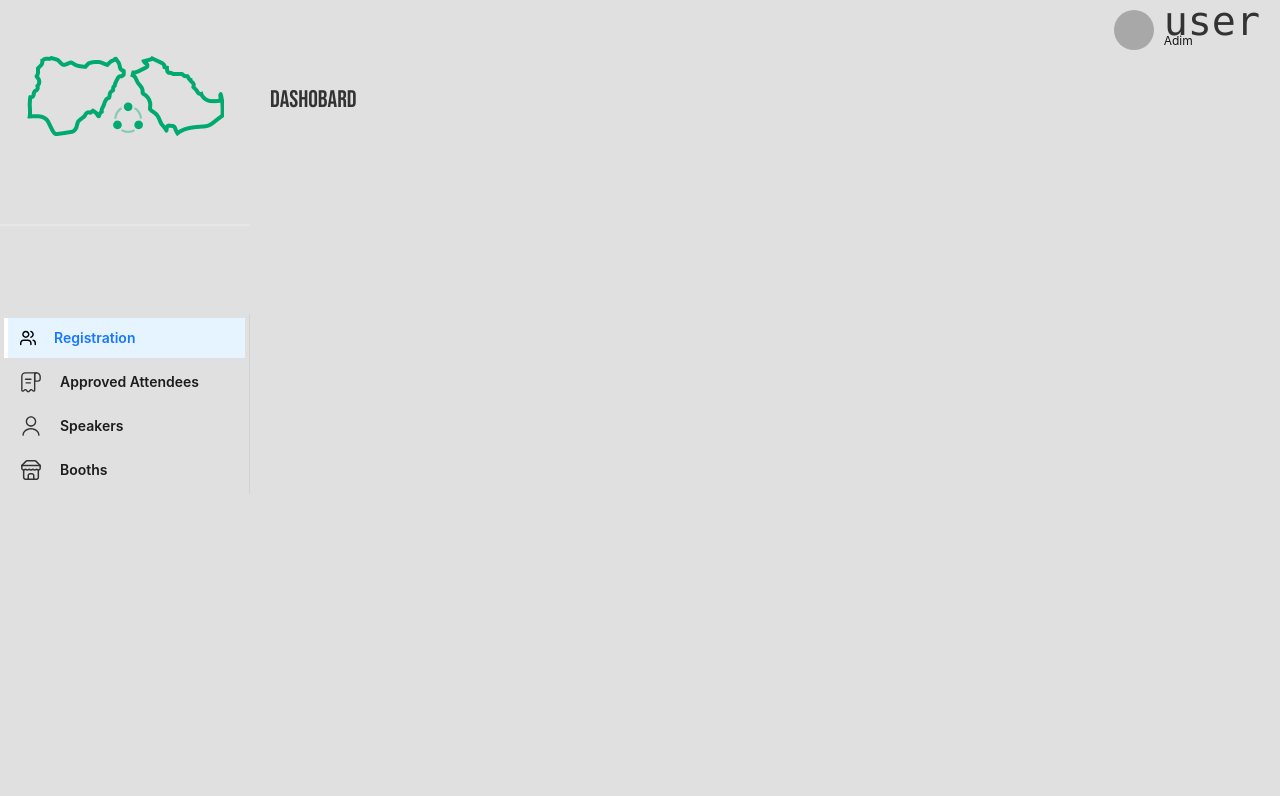
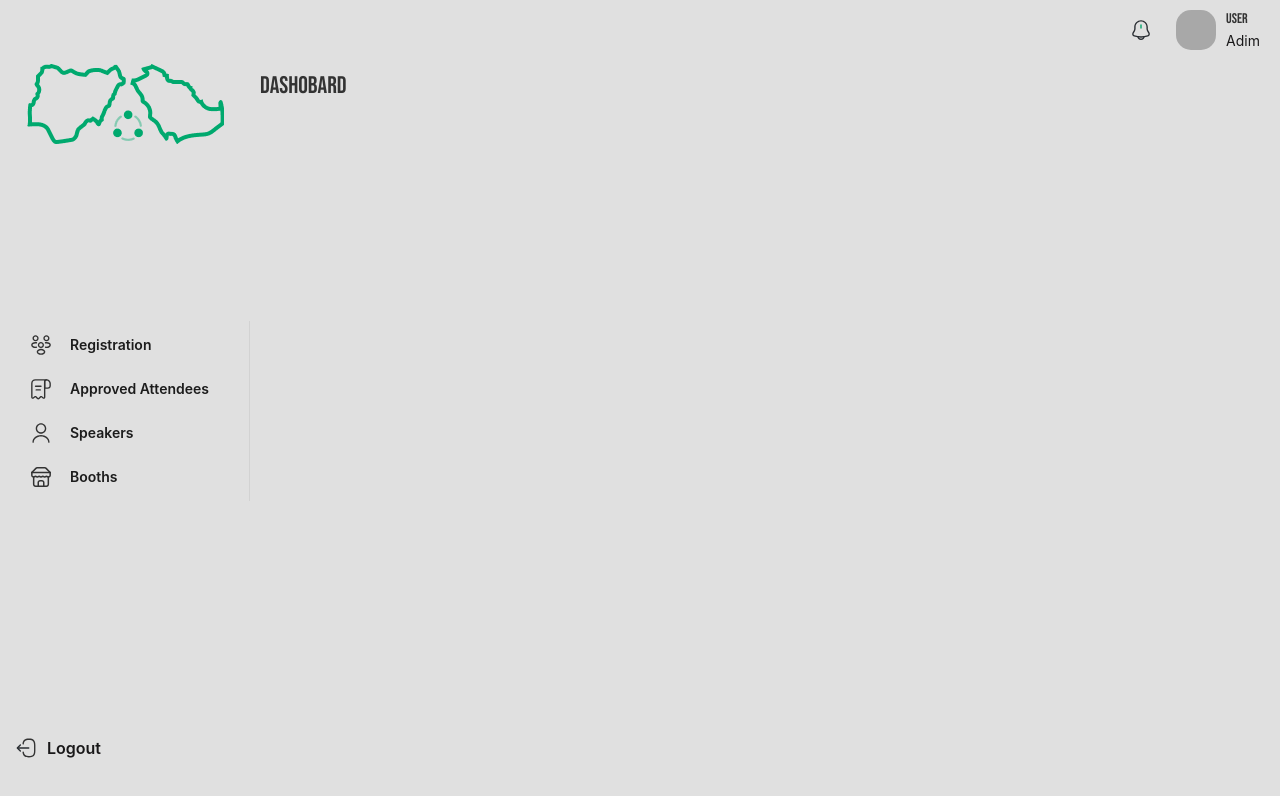
Before and after one commit to Mestareddy/saudi-delegation, a Next.js app: page /app/dashboard in a window 1280 px wide. Shown: the top 796 px of the page. Built offline with nearby package versions, Linux system fonts and the light colour scheme.

Commit message:
feat: implemented admin layout section

```diff
--- a/src/components/private/header/index.tsx
+++ b/src/components/private/header/index.tsx
@@ -1,45 +1,54 @@
 import React from "react";
-import { Dropdown, MenuProps, Avatar, Layout, } from "antd";
+import { Dropdown, MenuProps, Avatar, Layout } from "antd";
 import { Heading, Paragraph } from "@/components/common";
+import { LogoutIcon, NotificationIcon, UserIcon } from "@/components/icons";
 
 const { Header } = Layout;
 
 const AppHeader: React.FunctionComponent = () => {
-
   const items: MenuProps["items"] = [
     {
       key: "1",
       icon: (
-        <span className="">
-
+        <span>
+          <UserIcon />
         </span>
       ),
-      label: "View Profile",
+      label: <Paragraph className="font-semibold">View Profile</Paragraph>,
     },
     {
       key: "2",
       icon: (
-        <span className="">
-
+        <span>
+          <LogoutIcon />
         </span>
       ),
-      label: "Logout",
+      label: <Paragraph className="font-semibold">Logout</Paragraph>,
     },
   ];
   return (
-    <Header className="bg-gray-70 py-4 px-5 flex w-full justify-between items-center">
+    <Header className="!bg-gray-70 py-2.5 px-2.5 flex w-full justify-between items-center">
       <div />
       <div className="gap-x-2.5 flex items-center">
+        <div className="p-3.5">
+          <NotificationIcon />
+        </div>
         <Dropdown menu={{ items }} placement="bottom" className="flex h-auto">
           <div className="cursor-pointer flex items-center">
             <Avatar
               size={40}
+              style={{
+                borderRadius: 15,
+              }}
             />
-            <div className="ml-2.5 flex flex-col">
-              <Heading type="h2" className="text-sm  font-mono mb-0.5">
+            <div className="flex flex-col px-2.5">
+              <Heading
+                type="btn"
+                className="text-sm  font-medium font-robot mb-0.5"
+              >
                 user
               </Heading>
-              <Paragraph className="font-normal !text-xs !text-gray-mist-body">
+              <Paragraph className="font-normal !text-sm !text-gray-80">
                 Adim
               </Paragraph>
             </div>
--- a/src/components/private/layout/index.tsx
+++ b/src/components/private/layout/index.tsx
@@ -17,9 +17,9 @@ function Layout({ children, user }: Props) {
     <AntLayout className="!bg-gray-70">
       <div className="h-screen flex w-full">
         <SideNav role={user?.["role.name"] as UserPreDefinedRole} />
-        <AntLayout className="flex flex-col bg-gray-70 h-screen overflow-y-scroll w-full">
+        <AntLayout className="flex flex-col !bg-gray-70 h-screen overflow-y-scroll w-full">
           <AppHeader />
-          <Content className="w-full px-5 pt-6">{children}</Content>
+          <Content className="w-full p-2.5">{children}</Content>
         </AntLayout>
       </div>
     </AntLayout>
--- a/src/components/private/sidenav/helper.tsx
+++ b/src/components/private/sidenav/helper.tsx
@@ -1,6 +1,11 @@
 import React from "react";
 import type { MenuProps } from "antd";
-import { PeopleIcon, ReceiptTextIcon, StoreIcon, UserIcon } from "@/components/icons";
+import {
+  GroupOfPeopleIcon,
+  ReceiptTextIcon,
+  StoreIcon,
+  UserIcon,
+} from "@/components/icons";
 
 type MenuItem = Required<MenuProps>["items"][number];
 
@@ -23,34 +28,33 @@ export function getItem(
 const navItems = {
   REGISTRATIONS: getItem(
     <span>Registration</span>,
-    "/app/dashboard",
+    "/app/registrations",
     <span className="mr-2">
-      <PeopleIcon />
+      <GroupOfPeopleIcon />
     </span>
   ),
   ATTENDEES: getItem(
     <span>Approved Attendees</span>,
-    "/app/sources",
+    "/app/approved",
     <span className="mr-2">
       <ReceiptTextIcon />
     </span>
   ),
   SPEAKERS: getItem(
     <span>Speakers</span>,
-    "/app/disbursement",
+    "/app/speakers",
     <span className="mr-2">
       <UserIcon />
     </span>
   ),
   BOOTHS: getItem(
     <span>Booths</span>,
-    "/app/payment",
+    "/app/booths",
     <span className="mr-2">
       <StoreIcon />
     </span>
   ),
 };
-
 
 const superAdminNav = [
   navItems.REGISTRATIONS,
@@ -60,9 +64,7 @@ const superAdminNav = [
 ];
 
 export const menuItemRenderer = () => {
-  const items: MenuItem[] = [
-    ...superAdminNav,
-  ];
+  const items: MenuItem[] = [...superAdminNav];
   return items;
 };
 
--- a/src/components/private/sidenav/index.tsx
+++ b/src/components/private/sidenav/index.tsx
@@ -11,6 +11,9 @@ import {
   menuItemRenderer,
   rootSubmenuKeys,
 } from "./helper";
+import { Paragraph } from "@/components/common";
+import { LogoutIcon } from "@/components/icons";
+import HamburgerIcon from "@/components/icons/HamburgerIcon";
 
 const { Sider } = Layout;
 
@@ -48,18 +51,19 @@ const SideNav: React.FunctionComponent<SideNavProps> = () => {
     <Sider
       collapsed={collapsed}
       width={250}
-      className="h-screen !bg-gray-70"
-      style={{ paddingTop: 32, background: "#E0E0E0" }}
+      className="!bg-gray-70"
     >
+      <>
+        <div className="">
           {!lg && (
-        <div className="flex items-end justify-between" style={{ padding: 16 }}>
+            <div className="flex items-end justify-between" style={{ padding: 0 }}>
               <div />
-          <button className="bg-white" onClick={toggleCollapsed}>
-            {/* {collapsed ? <Hambuger size="18" /> : <Close size="18" />} */}
+              <button onClick={toggleCollapsed}>
+                {collapsed ? <HamburgerIcon size="18" /> : <HamburgerIcon size="18" />}
               </button>
             </div>
           )}
-      <div className="w-full flex flex-col py-6 gap-y-12">
+          <div className="w-full flex flex-col justify-between h-full py-6 gap-y-12 mt-10">
             <div>
               <Image
                 src="/images/app_logo_green.png"
@@ -70,17 +74,25 @@ const SideNav: React.FunctionComponent<SideNavProps> = () => {
                 priority
               />
             </div>
-        <div className="bg-gray-70 border h-[1p] w-full my-10" />
+            <div className="bg-gray-70 h-[1px] w-full my-10" />
             <Menu
               mode="inline"
               openKeys={openKeys}
               onOpenChange={onOpenChange}
+              items={menuItemRenderer()}
+              onClick={({ key }) => router.push(key)}
               defaultSelectedKeys={[generateDefaultKey(pathname)]}
-          onClick={({ key }) => router.push(key)}
-          items={menuItemRenderer()}
-          style={{ background: "#E0E0E0", fontWeight: '600', fontSize: 14, lineHeight: 22 }}
+              style={{ background: "#E0E0E0", fontWeight: '600', fontSize: 14, lineHeight: 22, paddingLeft: 10 }}
             />
           </div>
+        </div>
+        <div className="absolute flex flex-row  items-center bottom-0 mb-5 py-5 px-[15px]">
+          <LogoutIcon />
+          <Paragraph className="text-sm font-semibold ml-2.5">
+            Logout
+          </Paragraph>
+        </div>
+      </>
     </Sider>
   );
 }
```
Lines whose indentation alone changed are shown as unchanged.
